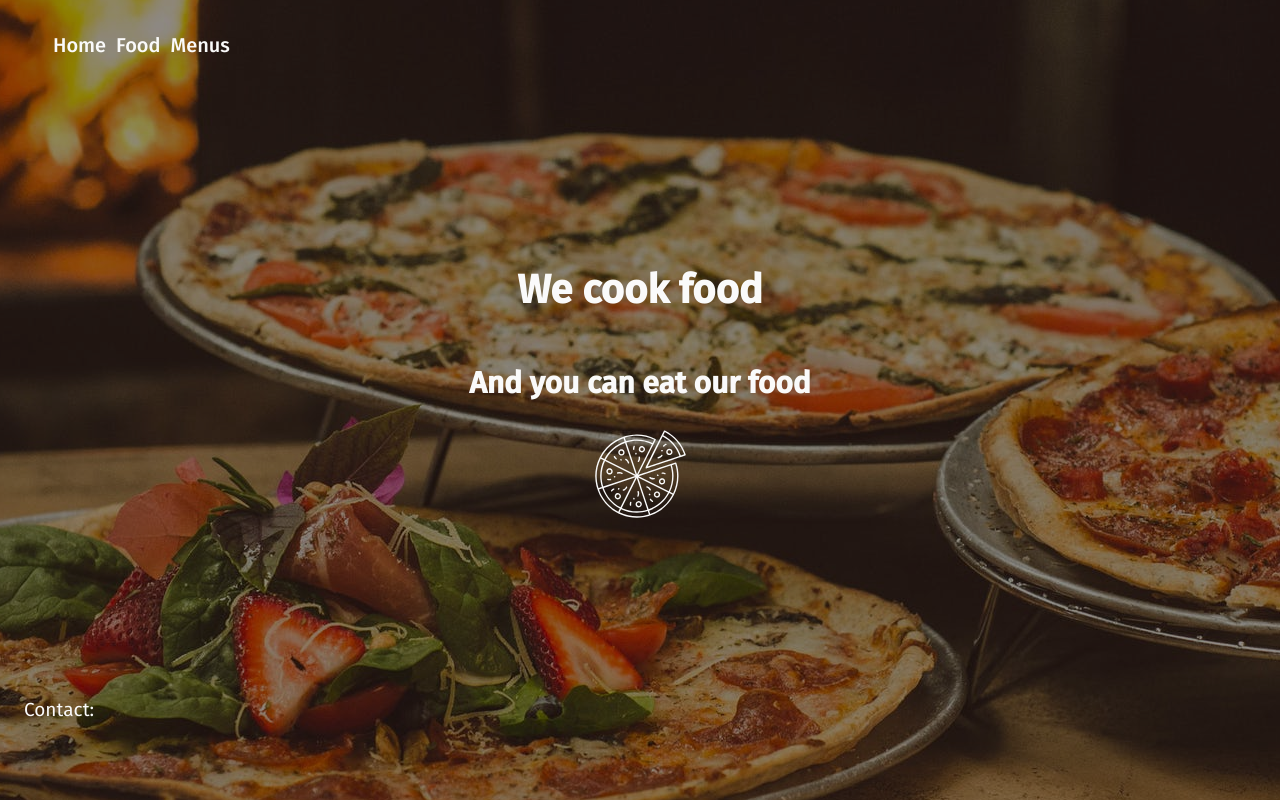
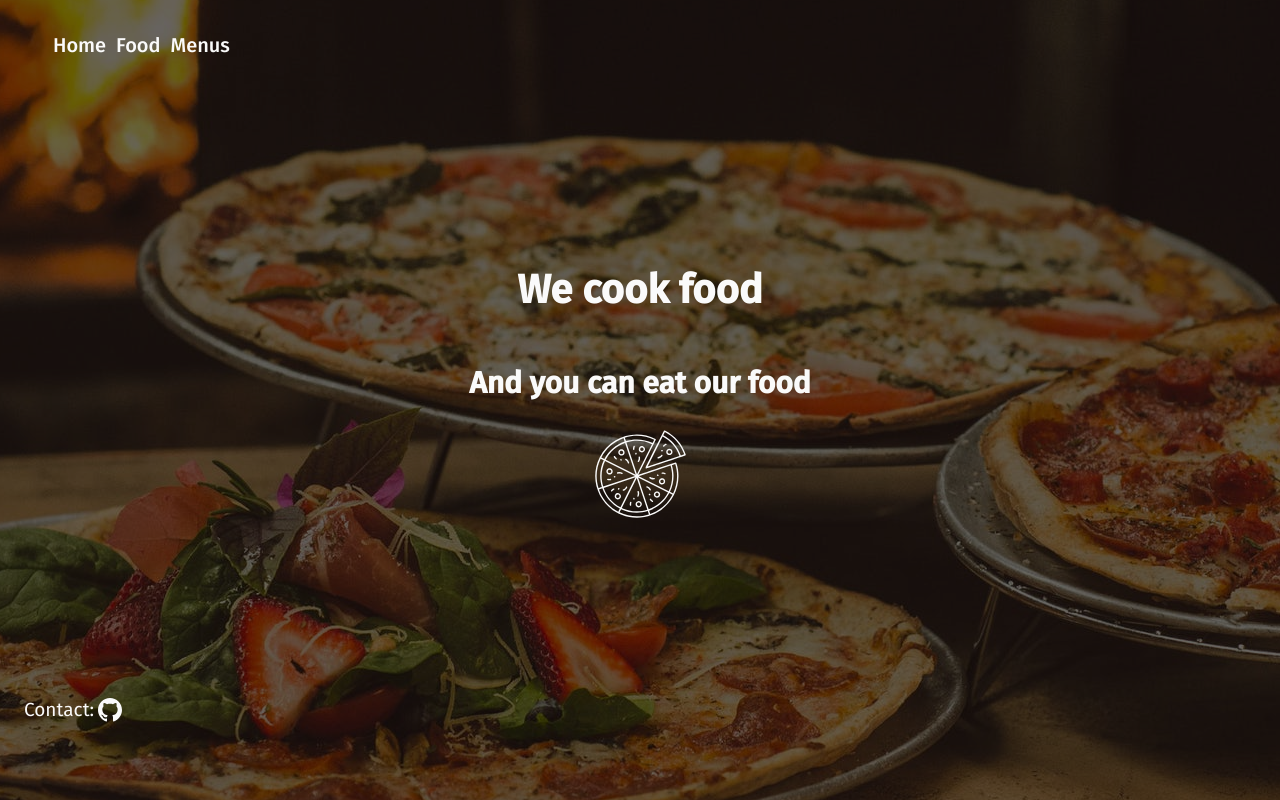
Before and after one commit to Fig77/Food, a plain HTML site: page index.html in a window 1280 px wide. Drawn offline with Linux system fonts and the light colour scheme.

Commit message:
Added github contact

```diff
--- a/index.html
+++ b/index.html
@@ -5,10 +5,8 @@
   <title>We Serve Food</title>
   <link href="https://fonts.googleapis.com/css2?family=Fira+Sans:ital,wght@0,300;0,400;0,500;1,300;1,400;1,500&display=swap" rel="stylesheet">
   <meta name="viewport" content="width=device-width, initial-scale=1">
-  <link href="css/grid.css" rel="stylesheet">
-  <link href="css/main.css" rel="stylesheet">
 </head>
-<body >
+<body>
   <header class='grid-template'>
     <ul class='row d-flex nav'>
       <li id='menu-link'>
@@ -24,9 +22,9 @@
   </header>
   <main class='grid-template main justify-c-center align-i-center' id='mainContent'>
   </main>
-  <footer class='footer d-flex flex-column'>
-    <span>Contact: <i class="fa fa-github"></i></span>
-    <span class='gero'></span>
+  <footer class='footer d-flex'>
+    <span>Contact: </span>
+    <a href='https://github.com/Fig77/'><span><svg class='gero' xmlns="http://www.w3.org/2000/svg" width="24" height="24" viewBox="0 0 24 24"><path d="M12 0c-6.626 0-12 5.373-12 12 0 5.302 3.438 9.8 8.207 11.387.599.111.793-.261.793-.577v-2.234c-3.338.726-4.033-1.416-4.033-1.416-.546-1.387-1.333-1.756-1.333-1.756-1.089-.745.083-.729.083-.729 1.205.084 1.839 1.237 1.839 1.237 1.07 1.834 2.807 1.304 3.492.997.107-.775.418-1.305.762-1.604-2.665-.305-5.467-1.334-5.467-5.931 0-1.311.469-2.381 1.236-3.221-.124-.303-.535-1.524.117-3.176 0 0 1.008-.322 3.301 1.23.957-.266 1.983-.399 3.003-.404 1.02.005 2.047.138 3.006.404 2.291-1.552 3.297-1.23 3.297-1.23.653 1.653.242 2.874.118 3.176.77.84 1.235 1.911 1.235 3.221 0 4.609-2.807 5.624-5.479 5.921.43.372.823 1.102.823 2.222v3.293c0 .319.192.694.801.576 4.765-1.589 8.199-6.086 8.199-11.386 0-6.627-5.373-12-12-12z"/></svg></span></a>
   </footer>
   <script src='bundle.js'></script>
 </body>
```
Also changed, not shown: bundle.js.
